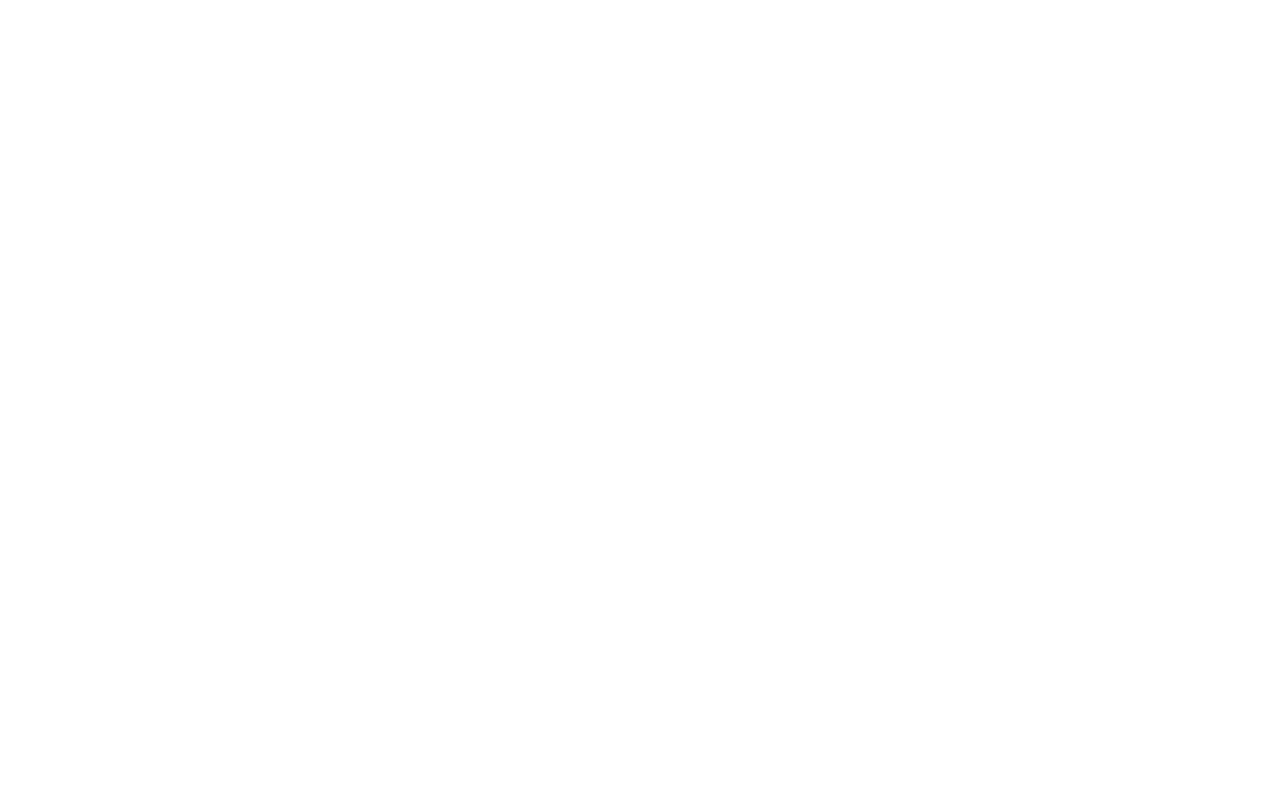
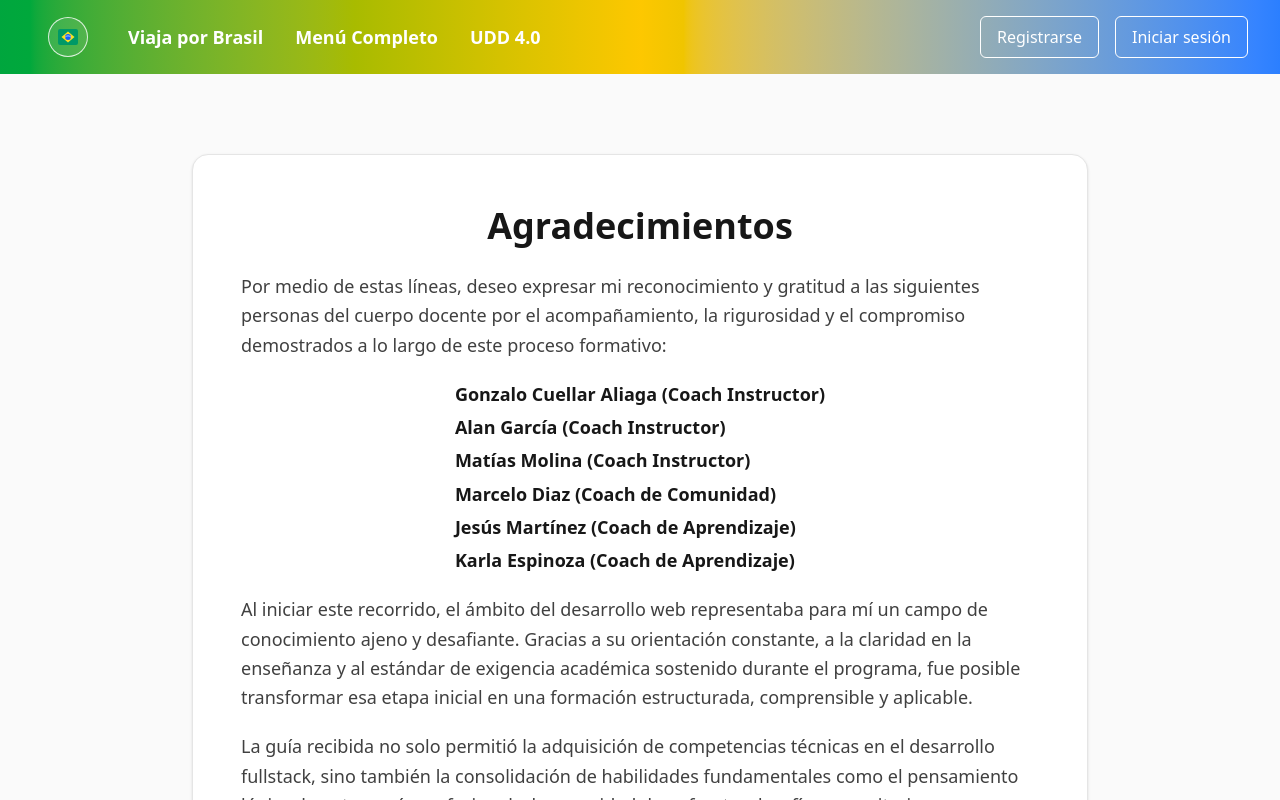
Before and after one commit to francis-gedoz/Proyecto-Modulo-7, a React (Vite) app in the folder proyecto7-frontend/: page /udd-4.0 in a window 1280 px wide. Before the commit this address had no page. Shown: the top 800 px of the page. Built offline with nearby package versions, Linux system fonts and the light colour scheme; no server answers.

Commit message:
ajustes layout

```diff
--- a/proyecto7-frontend/src/Router.jsx
+++ b/proyecto7-frontend/src/Router.jsx
@@ -14,7 +14,7 @@ import Checkout from "./components/Checkout";
 import SuccessPage from "./components/SuccessPage";
 import CancelPage from "./components/ErrorPage";
 import ViajaBrasilPage from "./components/ViajaBrasilPage";
-import Agradecimientos from "./components/Agradecimientos";
+import UDD40Page from "./components/UDD40";
 
 const Router = () => {
     return (
@@ -29,7 +29,7 @@ const Router = () => {
                             <Route path="/region/:region" element={<DishList />} />
                             <Route path="/platos/:slug" element={<SingleDish />} />
                             <Route path="/viaja-brasil" element={<ViajaBrasilPage />} />
-                            <Route path="/agradecimientos-docentes" element={<Agradecimientos />} />
+                            <Route path="/udd-4.0" element={<UDD40Page />} />
                             <Route path="/registro" element={<Register />} />
                             <Route path="/pago-exitoso" element={<SuccessPage />} />
                             <Route path="/pago-cancelado" element={<CancelPage />} />
--- a/proyecto7-frontend/src/components/Home/index.jsx
+++ b/proyecto7-frontend/src/components/Home/index.jsx
@@ -36,7 +36,7 @@ const Home = () => {
                         </div>
                     </div>
 
-                    <div className="w-full md:w-12/12 flex justify-center md:justify-end">
+                    <div className="w-full md:w-12/12 flex items-center justify-center md:justify-end">
                         <div className="w-full md:w-[150%] h-64 md:h-[480px] rounded-md overflow-hidden shadow-lg">
                             <img src={encabezado} alt="Encabezado Brasil" className="w-full h-full object-cover object-center" />
                         </div>
--- a/proyecto7-frontend/src/components/Layout/Header.jsx
+++ b/proyecto7-frontend/src/components/Layout/Header.jsx
@@ -38,9 +38,9 @@ export default function Header() {
             <ul className="flex items-center">
             <li className="ml-1 md:ml-4">
                 <Link
-                    to="/agradecimientos-docentes"
+                    to="/"
                     className="inline-flex items-center justify-center w-10 h-10 rounded-full border border-white/80 bg-white/10 hover:bg-white/20 transition-all duration-300"
-                    aria-label="Ir a agradecimientos al cuerpo docente"
+                    aria-label="Volver a la página principal"
                 >
                     <svg
                         xmlns="http://www.w3.org/2000/svg"
@@ -56,13 +56,18 @@ export default function Header() {
                 </Link>
             </li>
             <li className="ml-2 md:ml-10">
+                <Link to="/viaja-brasil" className="font-bold text-white text-sm md:text-lg">
+                Viaja por Brasil
+                </Link>
+            </li>
+            <li className="ml-4 md:ml-8">
                 <Link to="/platos" className="font-bold text-white text-sm md:text-lg">
                 Menú Completo
                 </Link>
             </li>
             <li className="ml-4 md:ml-8">
-                <Link to="/viaja-brasil" className="font-bold text-white text-sm md:text-lg">
-                Viaja por Brasil
+                <Link to="/udd-4.0" target="_blank" rel="noopener noreferrer" className="font-bold text-white text-sm md:text-lg">
+                UDD 4.0
                 </Link>
             </li>
             </ul>
--- a/proyecto7-frontend/src/components/Agradecimientos/index.jsx
+++ b/proyecto7-frontend/src/components/UDD40/index.jsx
@@ -1,9 +1,9 @@
-const Agradecimientos = () => {
+const UDD40Page = () => {
     return (
         <main className="min-h-screen bg-neutral-50 px-6 py-20 flex items-center justify-center">
             <section className="w-full max-w-4xl bg-white border border-neutral-200 rounded-2xl shadow-sm p-8 md:p-12 text-left">
                 <h1 className="text-3xl md:text-4xl font-semibold text-neutral-900 leading-tight mb-6 text-center">
-                    Mensaje de agradecimiento
+                    Agradecimientos
                 </h1>
 
                 <div className="space-y-5 text-neutral-700 text-base md:text-lg leading-relaxed">
@@ -17,6 +17,7 @@ const Agradecimientos = () => {
                         <p><strong>Matías Molina (Coach Instructor)</strong></p>
                         <p><strong>Marcelo Diaz (Coach de Comunidad)</strong></p>
                         <p><strong>Jesús Martínez (Coach de Aprendizaje)</strong></p>
+                        <p><strong>Karla Espinoza (Coach de Aprendizaje)</strong></p>
                     </div>
 
                     <p>
@@ -48,4 +49,4 @@ const Agradecimientos = () => {
     );
 };
 
-export default Agradecimientos;
+export default UDD40Page;
--- a/proyecto7-frontend/src/components/ViajaBrasilPage/index.jsx
+++ b/proyecto7-frontend/src/components/ViajaBrasilPage/index.jsx
@@ -135,31 +135,27 @@ const ViajaBrasilPage = () => {
                     />
                 </div>
 
-                <div className={esPar ? "md:order-2 md:col-span-7" : "md:order-1 md:col-span-7"}>
+                <div className={esPar ? "md:order-2 md:col-span-7 flex" : "md:order-1 md:col-span-7 flex"}>
+                    <div className="w-full max-w-3xl">
                     <p className="text-xs uppercase tracking-[0.2em] text-neutral-500 mb-2">
                         {region.nombre}
                     </p>
                     <h2 className="text-3xl md:text-4xl font-semibold text-neutral-900 leading-tight mb-2">
                         {region.titulo}
                     </h2>
-                    <p className="text-neutral-600 text-base md:text-lg leading-relaxed max-w-3xl">
+                    <p className="text-neutral-600 text-base md:text-lg leading-relaxed">
                         {region.descripcion}
                     </p>
+                    <div className="mt-4 flex justify-center">
                         <button
                         type="button"
                         onClick={() => irASiguienteSeccion(index)}
-                    className="group mt-4 inline-flex items-center justify-center rounded-full border border-neutral-300 px-8 py-3 text-sm font-medium text-neutral-800 hover:bg-neutral-900 hover:text-white transition-all duration-300"
+                        className="inline-flex items-center justify-center rounded-full border border-neutral-300 px-8 py-3 text-sm font-medium text-neutral-800 hover:bg-neutral-900 hover:text-white transition-all duration-300"
                         >
                         <span>{esUltima ? "Volver al inicio" : "Seguir leyendo"}</span>
-                    <span
-                        className={`ml-2 text-base leading-none transition-transform duration-300 ${
-                        esUltima ? "group-hover:-translate-y-0.5" : "group-hover:translate-y-0.5"
-                        }`}
-                        aria-hidden="true"
-                    >
-                        {esUltima ? "↑" : "↓"}
-                    </span>
                         </button>
+                    </div>
+                    </div>
                 </div>
                 </div>
             </section>
```
Lines whose indentation alone changed are shown as unchanged.
